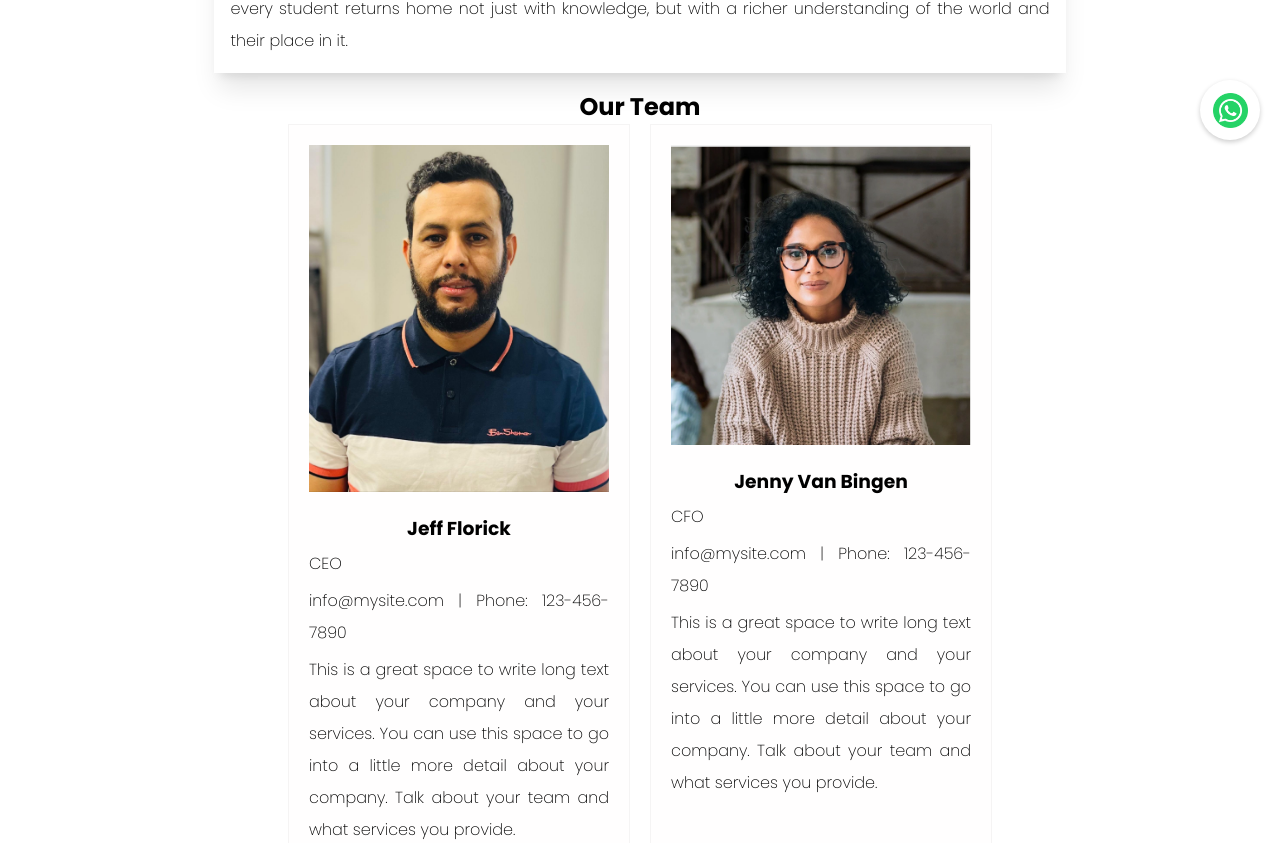
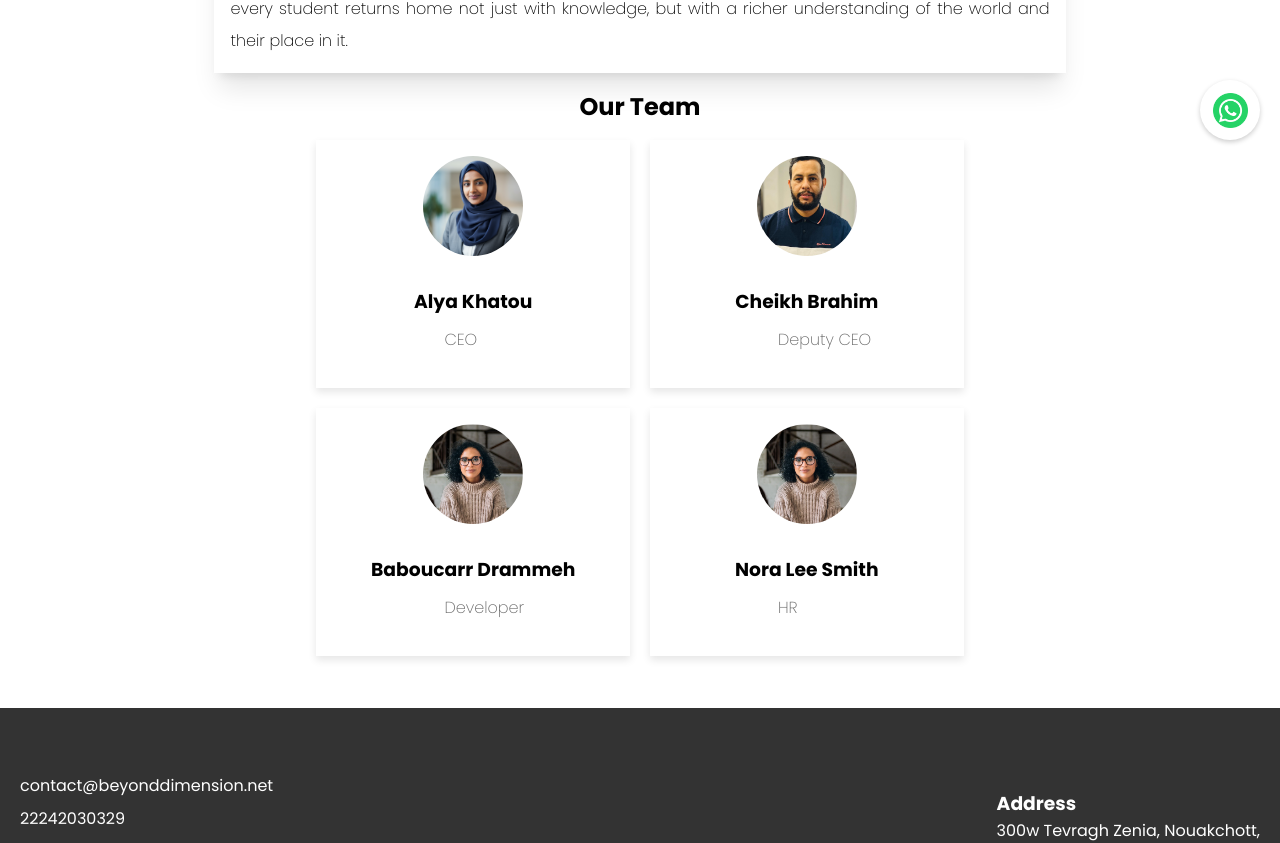
Before and after one commit to Baboucar/sabroad, a Vue app: page /about in a window 1280 px wide. Shown: the part 640-1483 px from the top of the page. Built offline with nearby package versions, Linux system fonts and the light colour scheme; a web font is replaced by a local one.

Commit message:
added images

```diff
--- a/src/components/About.vue
+++ b/src/components/About.vue
@@ -21,18 +21,14 @@
       <div class="team-section">
         <h2>Our Team</h2>
         <div class="team-container">
-          <div class="team-member" v-for="member in teamMembers" :key="member.id">
-            <img :src="member.image" :alt="member.name" class="member-image" />
-            <div class="member-info">
-              <h3>{{ member.name }}</h3>
-              <p>{{ member.title }}</p>
-              <p>{{ member.email }} | Phone: {{ member.phone }}</p>
-              <p>
-                This is a great space to write long text about your company and
-                your services. You can use this space to go into a little more
-                detail about your company. Talk about your team and what services
-                you provide.
-              </p>
+          <div class="team-card" v-for="member in teamMembers" :key="member.name">
+            <img :src="member.image" :alt="member.name" class="team-photo"/>
+            <h3 class="team-name">{{ member.name }}</h3>
+            <p class="team-title">{{ member.title }}</p>
+            <div class="team-socials">
+              <a v-for="icon in member.socials" :key="icon.name" :href="icon.url" target="_blank">
+                <img :src="icon.image" :alt="icon.name"/>
+              </a>
             </div>
           </div>
         </div>
@@ -63,22 +59,30 @@
         teamMembers: [
           {
             id: 1,
-            name: 'Jeff Florick',
+            name: 'Alya Khatou',
             title: 'CEO',
+            email: 'info@mysite.com',
+            phone: '123-456-7890',
+            image: '/cc.jpg'
+          },
+          {
+            id: 2,
+            name: 'Cheikh Brahim',
+            title: 'Deputy CEO',
             email: 'info@mysite.com',
             phone: '123-456-7890',
             image: '/images/ceo.jpeg'
           },
           {
-            id: 2,
-            name: 'Jenny Van Bingen',
-            title: 'CFO',
+            id: 3,
+            name: 'Baboucarr Drammeh',
+            title: 'Developer',
             email: 'info@mysite.com',
             phone: '123-456-7890',
             image: '/images/about.png'
           },
           {
-            id: 3,
+            id: 4,
             name: 'Nora Lee Smith',
             title: 'HR',
             email: 'info@mysite.com',
@@ -93,6 +97,67 @@
   </script>
 
   <style scoped>
+
+  .team-container{
+    width: 90%;
+    gap: 2rem;
+    margin: 1rem auto;
+  }
+  .team-card {
+    flex-basis: calc(33.333% - 1rem);
+    box-shadow: 0 4px 8px rgba(0,0,0,0.1);
+    text-align: center;
+    padding: 1rem;
+  }
+
+  .team-photo {
+    width: 100px;
+    height: 100px;
+    border-radius: 50%;
+    object-fit: cover;
+    margin-bottom: 1rem;
+  }
+
+  .team-name {
+    margin: 0.5rem 0;
+  }
+
+  .team-title {
+    color: #666;
+    margin-bottom: 1rem;
+    padding-left: 7rem;
+  }
+
+  .team-socials {
+    display: flex;
+    justify-content: center;
+    gap: 0.5rem;
+  }
+
+  .team-socials img {
+    width: 24px;
+    height: 24px;
+  }
+
+
+
+  @media (min-width: 64rem) {
+    .team-container{
+     display: grid;
+     grid-template-columns: 1fr 1fr 1fr;
+
+     gap: 2rem;
+    }
+
+    .header {
+        letter-spacing: 0.08em;
+
+        font-weight: 200;
+
+    }
+  }
+
+
   .about-page {
     padding: 20px;
   }
```
Also changed, not shown: public/cc.jpg (added).
